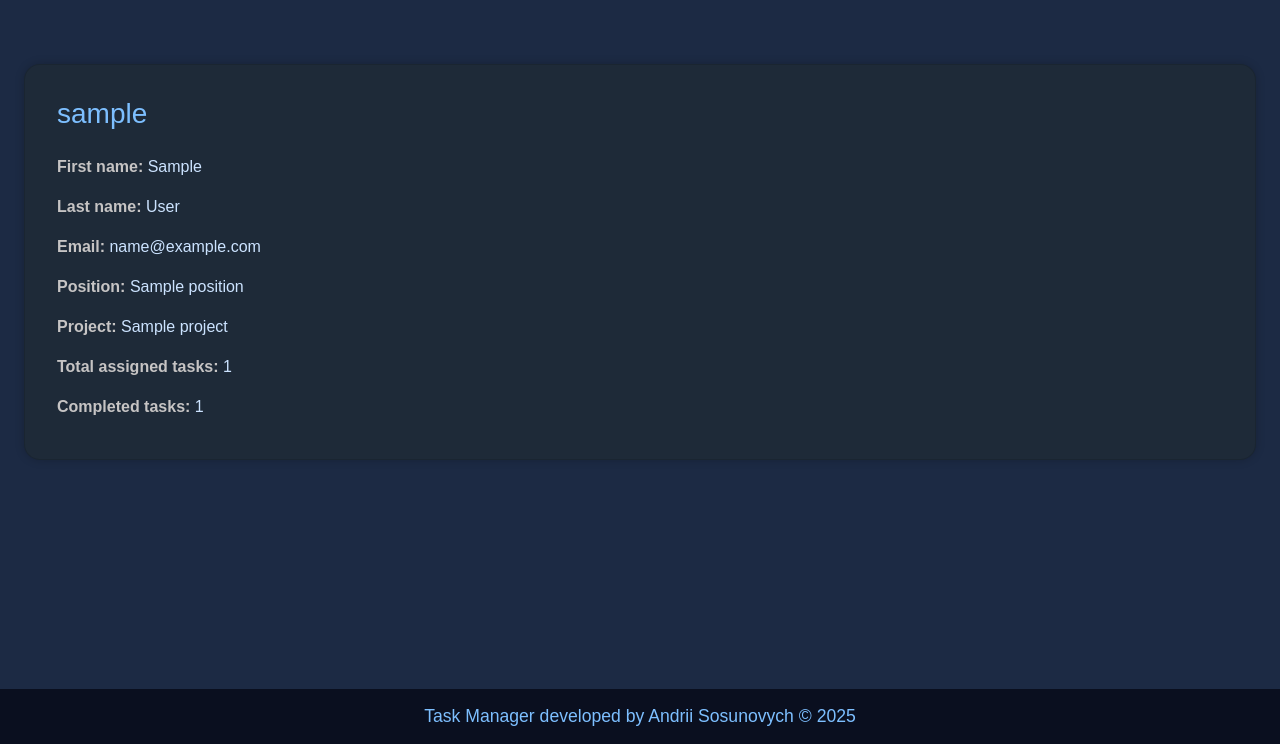
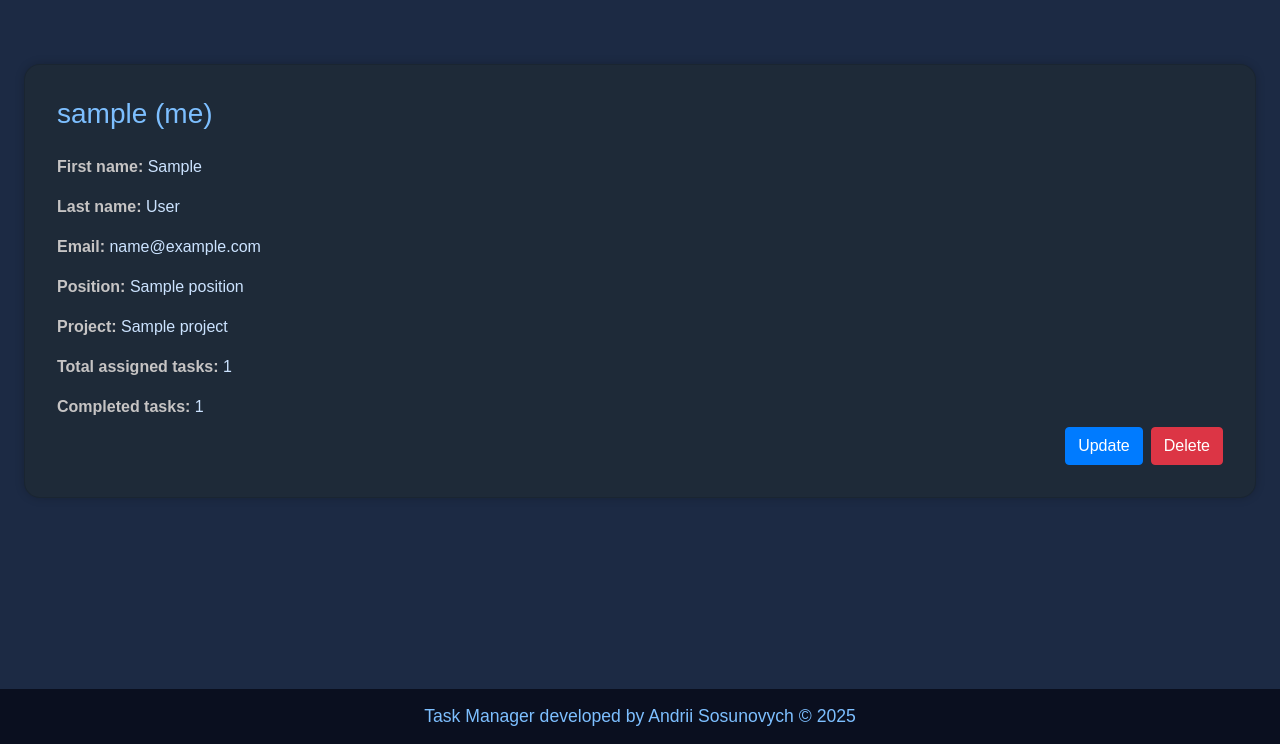
Before and after one commit to sosunovych-andrii/task-manager, a Django app: page /workers/ in a window 1280 px wide. Shown: the part 56-800 px from the top of the page. Run offline with Django 5.2, Linux system fonts and the light colour scheme; a user stored in the database is signed in; tables that the repository leaves empty hold one stand-in row (values such as "Sample post"); some libraries are stand-ins or nearby versions.

Commit message:
Add update and delete buttons for each worker

```diff
--- a/templates/core/worker_list.html
+++ b/templates/core/worker_list.html
@@ -4,7 +4,7 @@
   <div class="grid">
     {% for worker in worker_list %}
       <div class="card">
-        <h3>{{ worker.username }}</h3>
+        <h3>{{ worker.username }} {% if user == worker %}(me){% endif %}</h3>
         <p><strong>First name: </strong>{{ worker.first_name }}</p>
         <p><strong>Last name: </strong>{{ worker.last_name }}</p>
         <p><strong>Email: </strong>{{ worker.email }}</p>
@@ -12,6 +12,12 @@
         <p><strong>Project: </strong>{{ worker.project.name }}</p>
         <p><strong>Total assigned tasks: </strong>{{ worker.tasks_count }}</p>
         <p><strong>Completed tasks: </strong>{{ worker.completed_tasks }}</p>
+        {% if user.is_superuser %}
+          <div class="d-flex justify-content-end">
+            <a href="{% url 'core:worker-update' pk=worker.pk %}" class="btn btn-primary mr-2">Update</a>
+            <a href="{% url 'core:worker-delete' pk=worker.pk %}" class="btn btn-danger">Delete</a>
+          </div>
+        {% endif %}
       </div>
     {% endfor %}
   </div>
```
